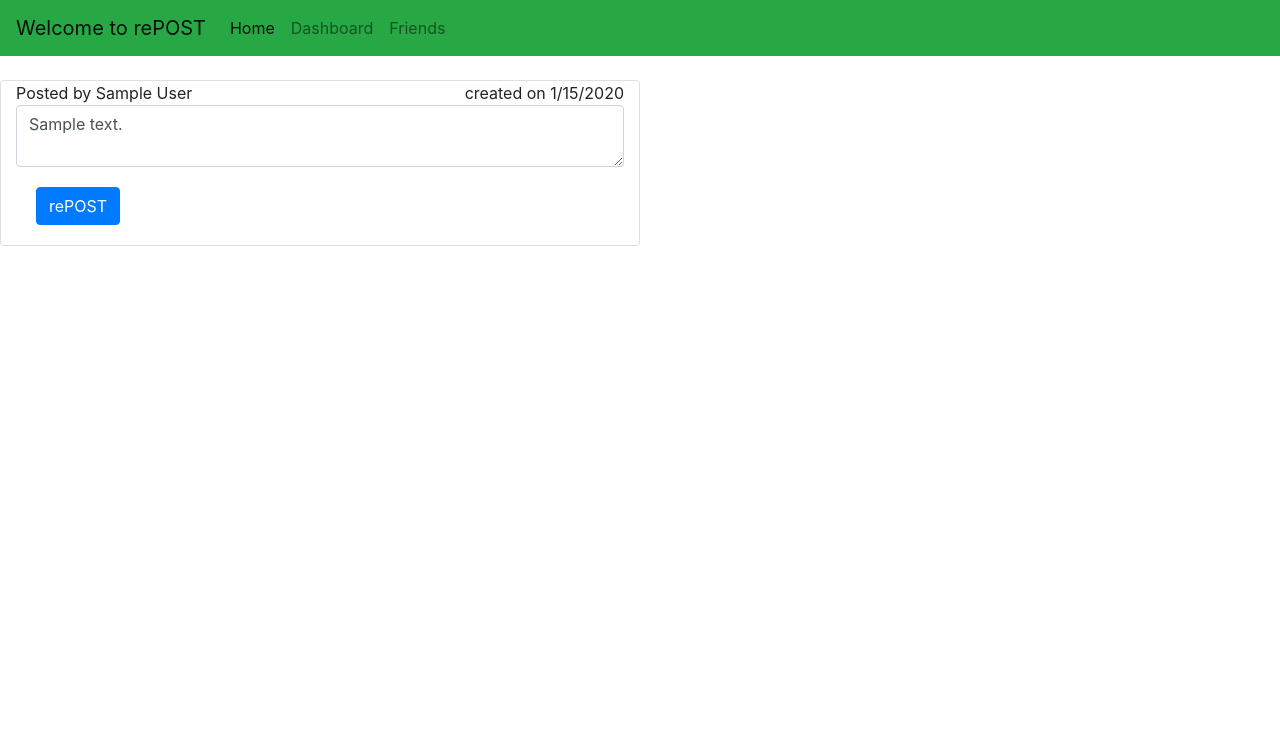
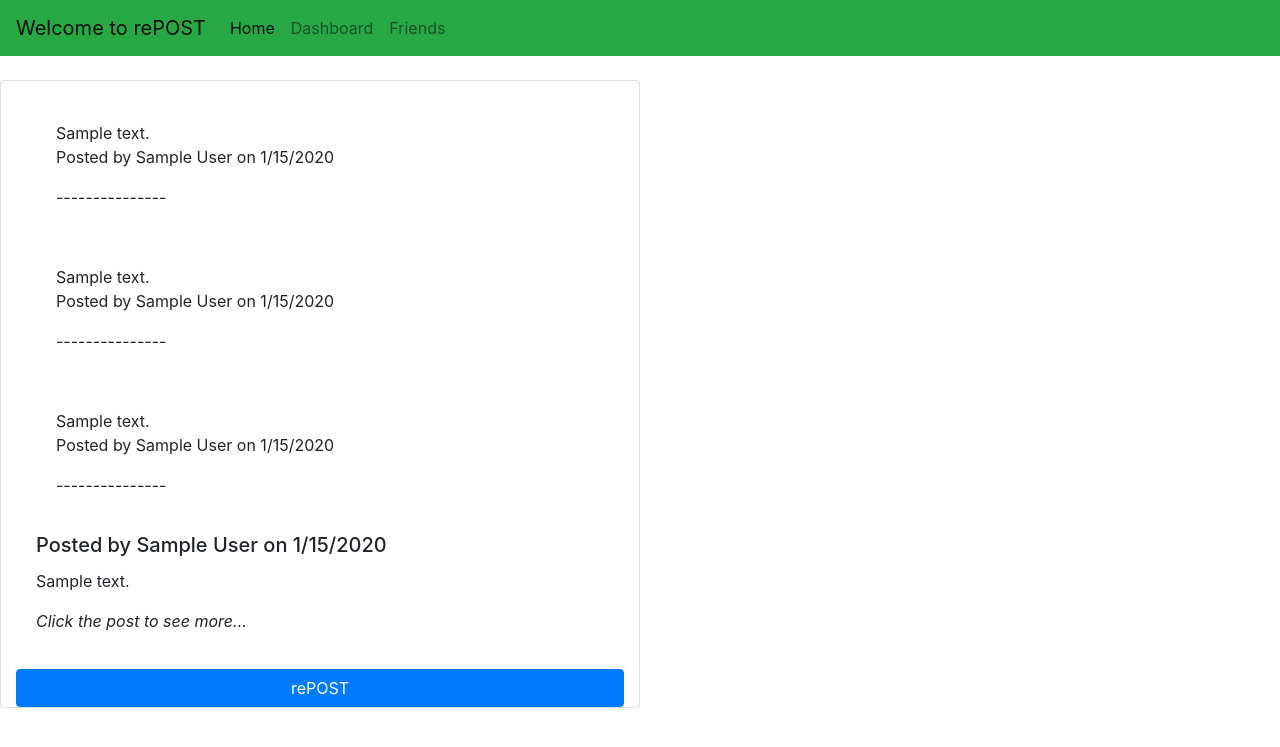
Before and after one commit to SarahKubik/rePost, a Node server app: page / in a window 1280 px wide. Shown: the top 747 px of the page. Run offline with Node 20, Linux system fonts and the light colour scheme; a user stored in the database is signed in; tables that the repository leaves empty hold one stand-in row (values such as "Sample post"); some libraries are stand-ins or nearby versions.

Commit message:
connected new bootstrap format to js logic

```diff
--- a/controller/homeRoutes.js
+++ b/controller/homeRoutes.js
@@ -1,6 +1,6 @@
 const router = require('express').Router();
 const { Post, User } = require('../models');
-// const withAuth = require('../utils/auth');
+const withAuth = require('../utils/auth');
 
 router.get('/', async (req, res) => {
   try {
@@ -103,7 +103,7 @@ router.get('/login', (req, res) => {
   res.render('login');
 });
 
-router.get('/reblog/:id', async (req, res) => {
+router.get('/reblog/:id', withAuth, async (req, res) => {
   try {
 
     if (!req.session.logged_in) {
@@ -132,10 +132,6 @@ router.get('/reblog/:id', async (req, res) => {
       ref_id = refPost.post_id;
     }
 
-    console.log(trail);
-
-    // const trailObj = {trail: trail};
-
     res.render('reblog', {
       trail,
       logged_in: true
--- a/public/js/reblog-button.js
+++ b/public/js/reblog-button.js
@@ -2,7 +2,7 @@ function reblogHandler(event) {
   event.preventDefault();
   console.log(event.target.className)
 
-  if (event.target.className === "button is-success reblog-btn") {
+  if (event.target.className === "btn btn-primary") {
     console.log(`The post id is ${event.target.id}`)
     document.location.replace(`/reblog/${event.target.id}`)
   }
--- a/views/homepage.handlebars
+++ b/views/homepage.handlebars
@@ -1,26 +1,33 @@
 {{#if posts.length}}
-<div class="card col-6 my-4">
-     {{#each posts as |post|}}
-    <form class="field" id="post-form">
-      <div class="d-flex justify-content-between">
-        <div>
-           Posted by {{post.user.name}}
-        </div>
-        <div>
-           created on {{format_date createdAt}}
-        </div>
-   </div>
-    <div class="control">
-      <textarea class="form-control" style="min-width: 50%">{{post.content}}</textarea>
+<div class="card col-6 my-4" id="post-list">
+  {{#each posts as |post|}}
+  <div class="card-body">
+    {{#each post.trail as |trail|}}
+    <div class="card-body">
+      <div class="card-text">
+       {{trail.content}}
+      </div>
+      <p>Posted by {{trail.name}} on {{format_date trail.createdAt}}</p>
+      <p>---------------</p>
+    </div>
+    {{/each}}
 
+    <div class="d-flex justify-content-between">
+      <h5 class="card-title">
+          Posted by {{post.user.name}} on {{format_date createdAt}}
+      </h5>
     </div>
-    </form>
-      <div class="card-body">
-        <a href="#" class="btn btn-primary">rePOST</a>
-      </div>
-      {{/each}}
+    <div class="card-text">
+      <p>{{post.content}}</p>
     </div>
+    {{#if post.follow_tag}}
+    <p style="font-style: italic;">Click the post to see more...</p>
     {{/if}}
+  </div>
+  <button class="btn btn-primary" id="{{post.id}}">rePOST</button>
+  {{/each}}
+  </div>
+{{/if}}
 
 
 {{!-- {{#if posts.length}}
```
